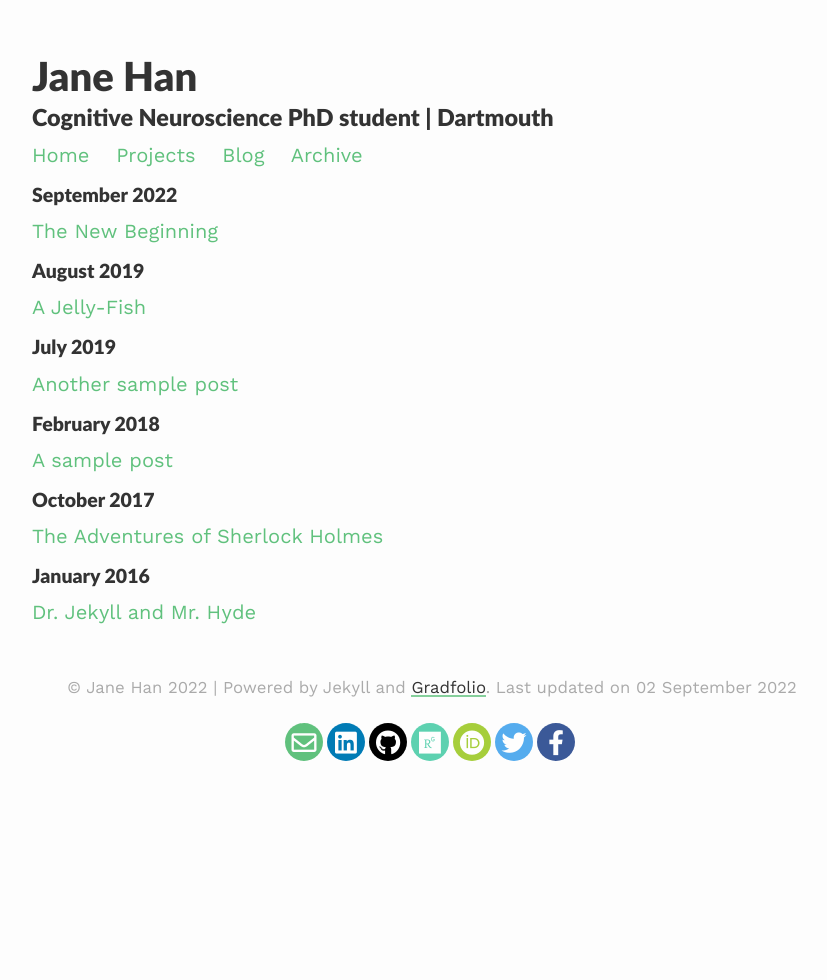
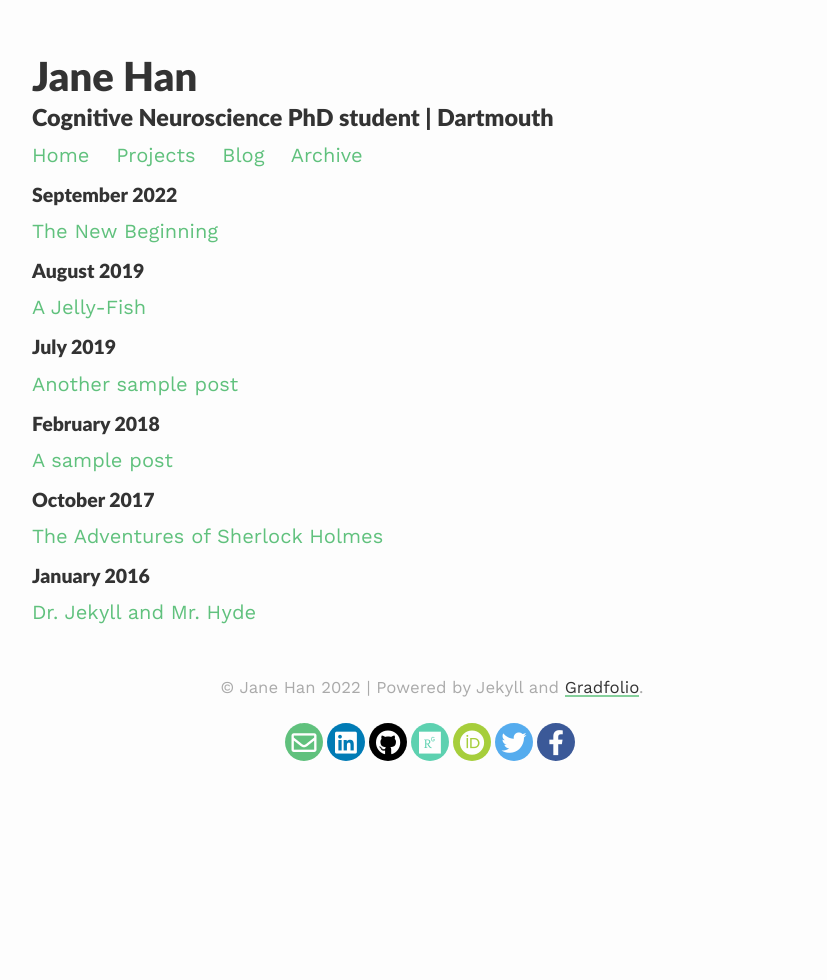
Before and after one commit to han-jane/han-jane.github.io, a Jekyll site: the page built from archive.html, in a window 1280 px wide. Shown: the whole page, without its empty margins (208-1035 px from the left). Built offline with Jekyll 4.4.1, drawn with Linux system fonts in a browser that asks for light colours; nearby versions of some CDN libraries.

Commit message:
Update default.html

```diff
--- a/_layouts/default.html
+++ b/_layouts/default.html
@@ -37,7 +37,6 @@
             <small> &copy; {{site.title}} {{ site.time | date: '%Y' }}
                     | Powered by Jekyll and
                     <a target="_blank" href="https://github.com/jitinnair1/gradfolio/">Gradfolio</a>.
-                    Last updated on {{ site.time | date_to_long_string }}
             </small>
           </p>
 
```
